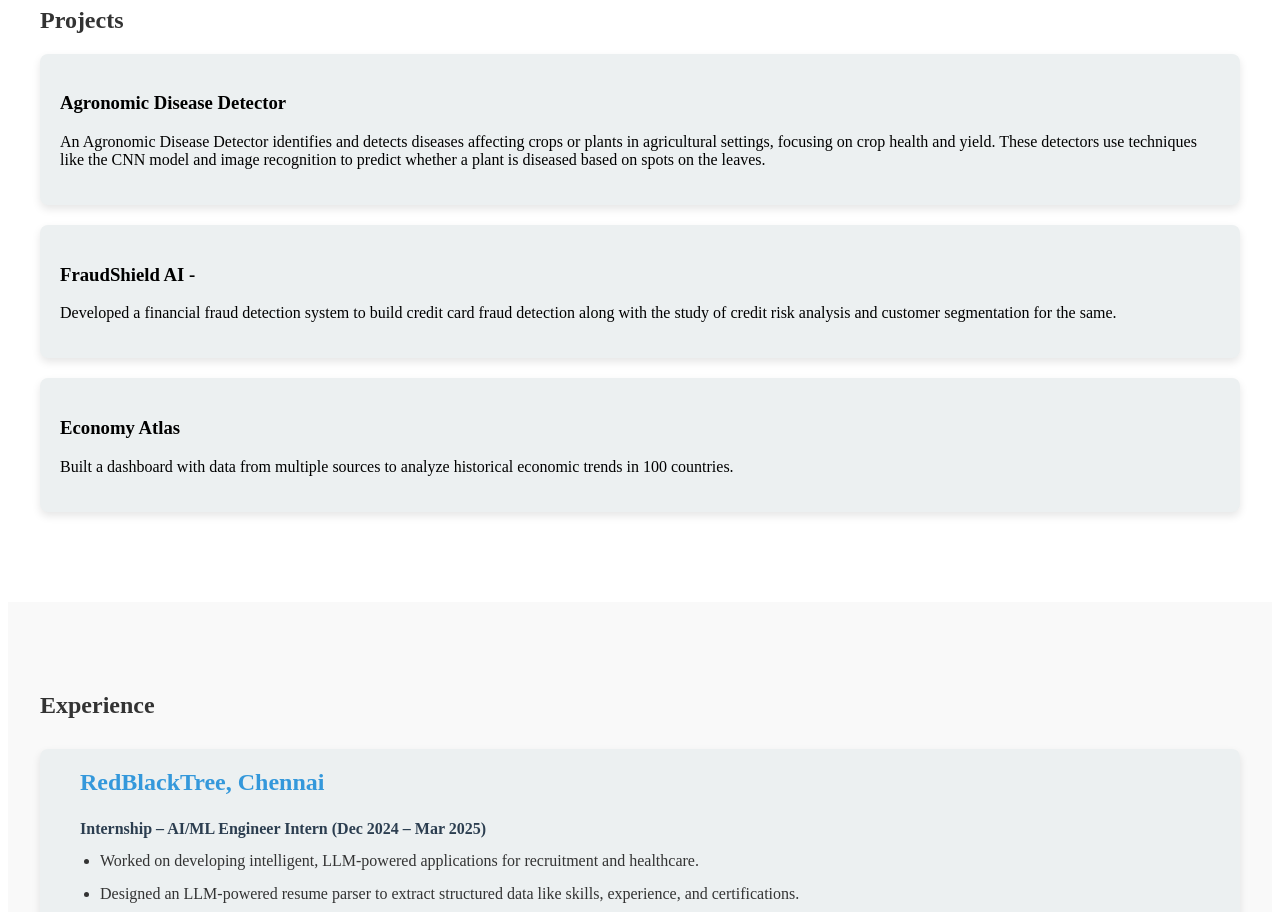
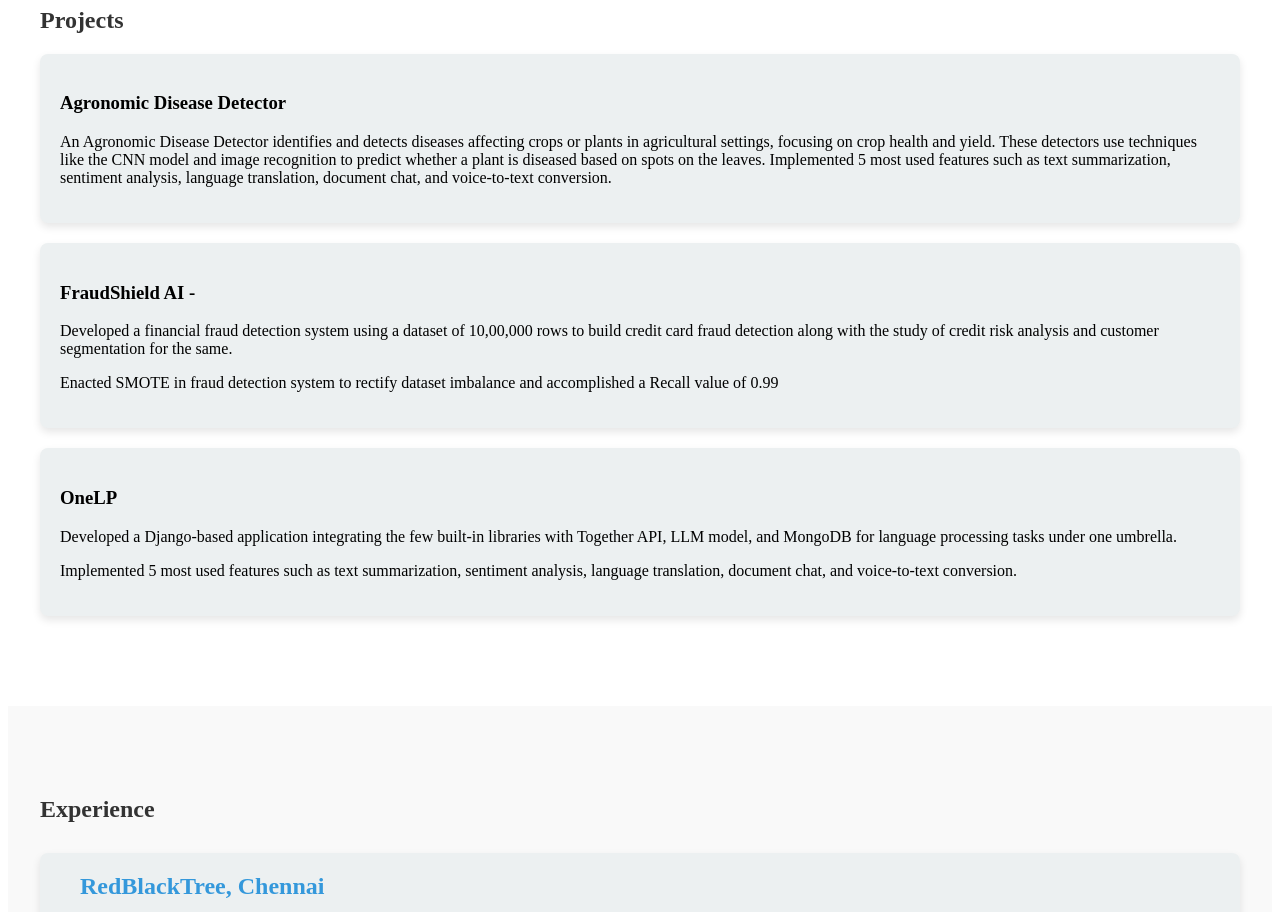
Before and after one commit to NavinSivakumar07/Portfolio, a plain HTML site: page index.html in a window 1280 px wide. Shown: the part 1140-2052 px from the top of the page. Drawn offline with nearby package versions, Linux system fonts and the light colour scheme.

Commit message:
Update index.html

```diff
--- a/index.html
+++ b/index.html
@@ -63,17 +63,20 @@
                     on crop health and yield.
                     These detectors use techniques like the CNN model and image recognition to predict whether a plant is diseased based on
                     spots on the leaves.
+                     Implemented 5 most used features such as text summarization, sentiment analysis, language translation, document chat, and voice-to-text conversion.
                     </p>
             </div>
 
             <div class="project-card animate__animated animate__fadeIn">
                 <h3>FraudShield AI -</h3>
-                <p>Developed a financial fraud detection system to build credit card fraud detection along with the study of credit risk analysis and customer segmentation for the same.</p>
+                <p> Developed a financial fraud detection system using a dataset of 10,00,000 rows to build credit card fraud detection along with the study of credit risk analysis and customer segmentation for the same.</p>
+                <p> Enacted SMOTE in fraud detection system to rectify dataset imbalance and accomplished a Recall value of 0.99</p>
             </div>
 
             <div class="project-card animate__animated animate__fadeIn">
-                <h3>Economy Atlas </h3>
-                <p>Built a dashboard with data from multiple sources to analyze historical economic trends in 100 countries.</p>
+                <h3> OneLP</h3>
+                <p> Developed a Django-based application integrating the few built-in libraries with Together API, LLM model, and MongoDB for language processing tasks under one umbrella.</p>
+                <p> Implemented 5 most used features such as text summarization, sentiment analysis, language translation, document chat, and voice-to-text conversion.</p>
             </div>
         </div>
     </section>
```
